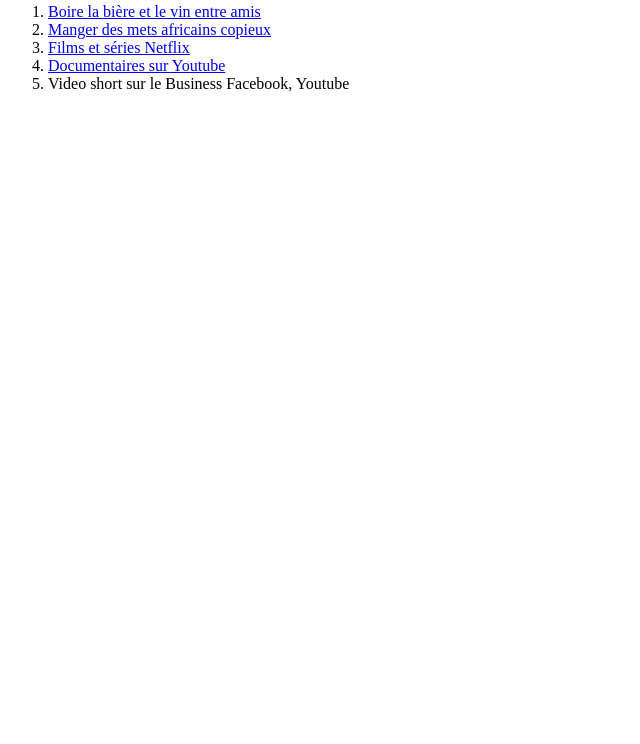
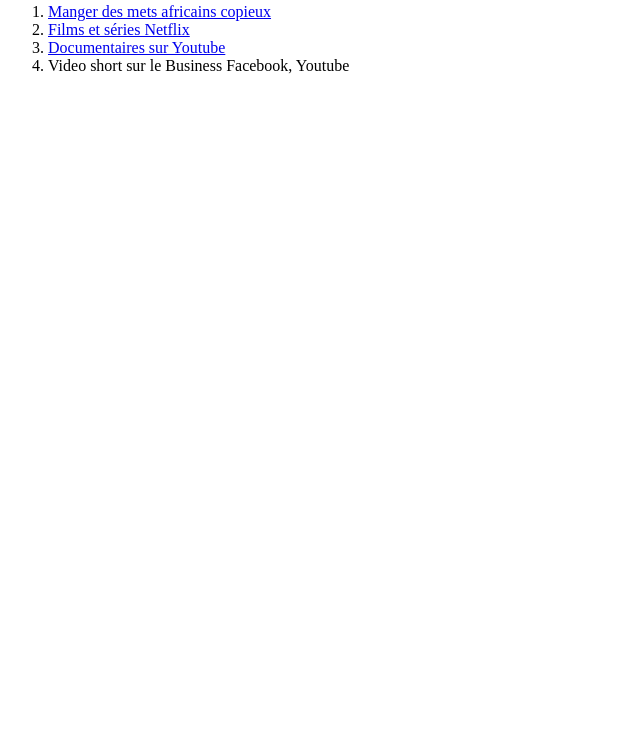
Before and after one commit to fasochange/my-cv, a plain HTML site: page Mes Hobbies.html in a window 1280 px wide. Shown: the part 56-800 px from the top of the page, without its empty margins (0-640 px from the left). Drawn offline with Linux system fonts and the light colour scheme.

Commit message:
Add files via upload
enlever boire la bière et le vin de mes hobbies

```diff
--- a/Mes Hobbies.html
+++ b/Mes Hobbies.html
@@ -7,7 +7,7 @@
 </head>
 <h3>Mes hobbies</h3>
         <ol>
-            <li> <a href="https://www.marque-alcool.com/wp-content/uploads/2019/11/les-bieres-africaines.jpg">Boire la bière et le vin entre amis</a> </li>
+
             <li> <a href="https://www.vudaf.com/cuisine/top-15-des-plats-africains-les-plus-populaires/">Manger des mets africains copieux</a></li>
             <li> <a href="https://www.clubic.com/video-streaming/netflix-svod/actualite-454116-netflix-devoile-le-top-10-des-films-et-series-les-plus-vus-de-son-histoire-il-y-a-des-surprises.html">Films et séries Netflix</a> </li>
             <li> <a href="https://www.youtube.com/playlist?list=PL47B28356AD5A5314">Documentaires sur Youtube</a></li>
```
